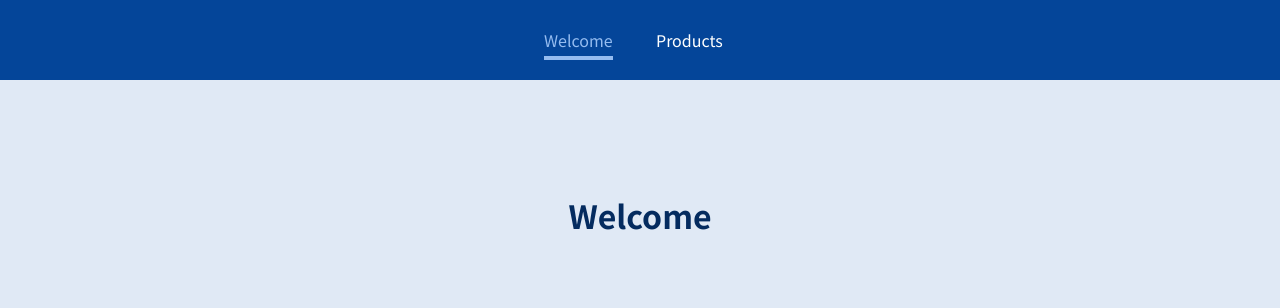
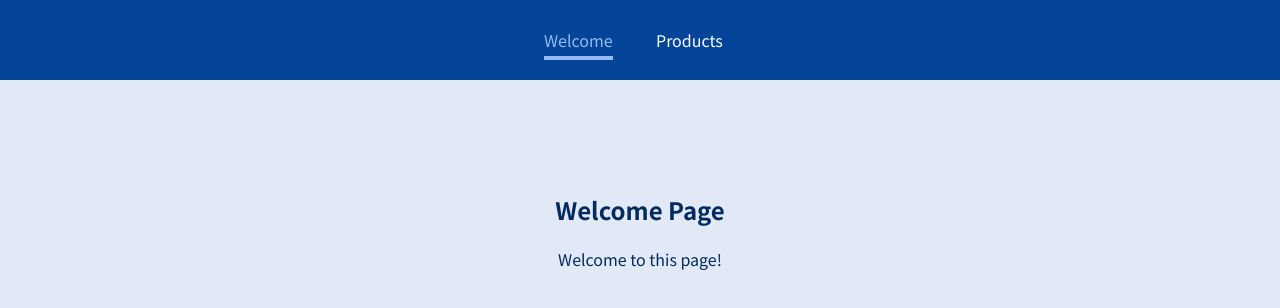
Before and after one commit to philsmirnoff/tutorial, a React (Create React App) app in the folder udemy/01-starting-project 8 router/: page /welcome/new-user in a window 1280 px wide. Shown: the top 308 px of the page. Built offline with nearby package versions, Linux system fonts and the light colour scheme.

Commit message:
redirecting user

```diff
--- a/udemy/01-starting-project 8 router/src/App.js
+++ b/udemy/01-starting-project 8 router/src/App.js
@@ -1,4 +1,4 @@
-import { Route, Switch } from 'react-router-dom';
+import { Route, Switch, Redirect } from 'react-router-dom';
 import Products from './pages/Products';
 import Welcome from './pages/Welcome';
 import MainHeader from './components/MainHeader';
@@ -12,6 +12,9 @@ function App() {
       </header>
       <main>
         <Switch>
+        <Route path="/" exact>
+        <Redirect to="welcome" />
+      </Route>
         <Route path="/welcome">
         <Welcome />
       </Route>
@@ -21,9 +24,9 @@ function App() {
       <Route path="products/:productId">
         <ProductDetail />
       </Route>
-        </Switch>
-      </main>
-     </div>
+    </Switch>
+  </main>
+</div>
   );
 }
 
--- a/udemy/01-starting-project 8 router/src/pages/Welcome.js
+++ b/udemy/01-starting-project 8 router/src/pages/Welcome.js
@@ -1,8 +1,14 @@
-import React from 'react'
+import React from 'react';
+import { Route } from 'react-router-dom';
 
 function Welcome() {
   return (
-    <h1>Welcome</h1>
+    <section>
+      <h1>Welcome Page</h1>
+      <Route path="/welcome/new-user">
+        <p>Welcome to this page!</p>
+      </Route>
+    </section>
   )
 }
 
```
Also changed, not shown: 1 other file (tests, documents, lock files or other folders).
